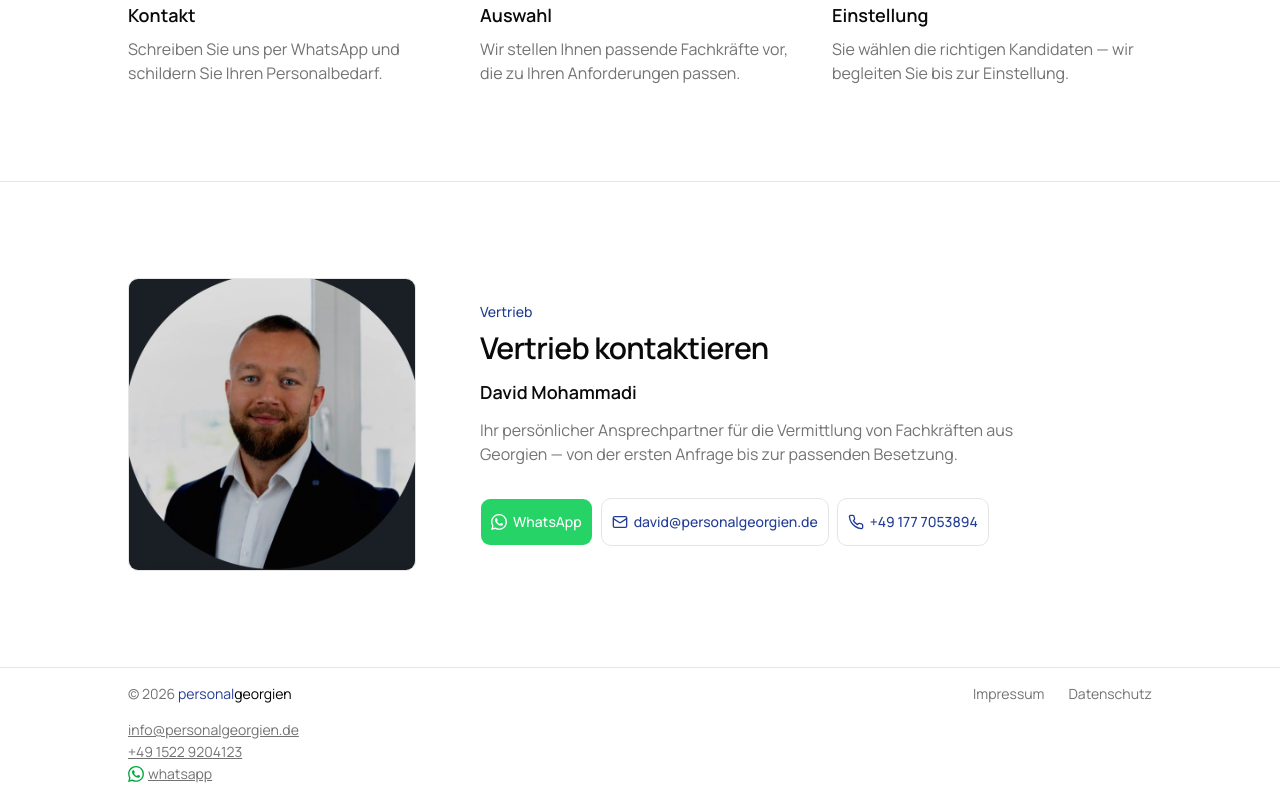
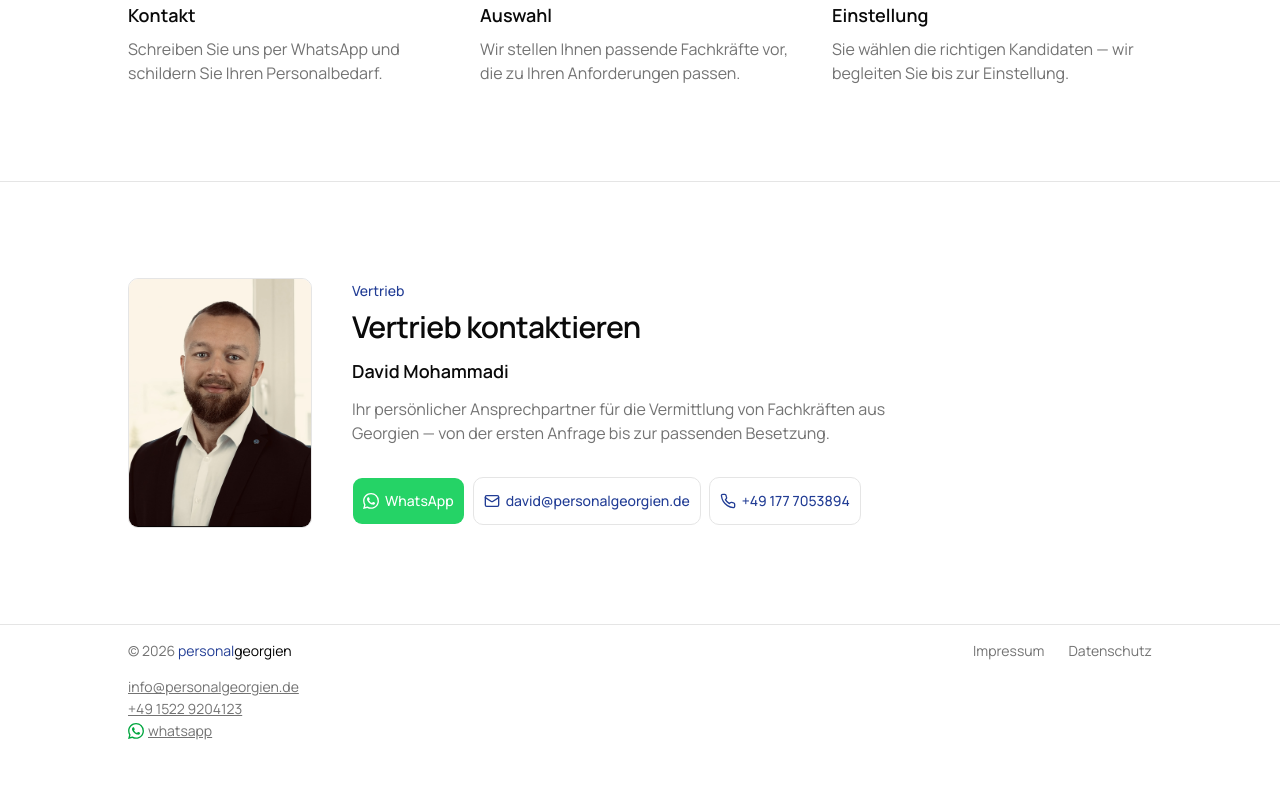
Before and after one commit to 0xCodeMaieutics/lazariways-apps, a Next.js app in the folder apps/personalgeorgien/: page / in a window 1280 px wide. Shown: the part 1488-2288 px from the top of the page. After the commit the page ends 2245 px from the top, so only its background shows below. Built offline with nearby package versions, Linux system fonts and the light colour scheme.

Commit message:
feat: sales new picture + new dimensions

```diff
--- a/apps/personalgeorgien/app/components/sales-contact.tsx
+++ b/apps/personalgeorgien/app/components/sales-contact.tsx
@@ -12,18 +12,24 @@ export function SalesContact() {
       id="vertrieb"
       className="border-t border-border px-6 py-16 lg:px-16 lg:py-24"
     >
-      <div className="mx-auto grid max-w-5xl items-center gap-10 lg:grid-cols-[18rem_1fr] lg:gap-16">
+      <div className="mx-auto flex max-w-5xl flex-col items-center gap-10 lg:flex-row lg:gap-10">
+        <div
+          style={{
+            width: 184,
+            height: 250,
+          }}
+          className="relative mx-auto h-[320px] w-[236px] sm:h-[250px] sm:w-[184px]"
+        >
           <Image
             src={SALES_CONTACT.image}
             alt={`Portrait von ${SALES_CONTACT.name}`}
-          width={647}
-          height={658}
+            fill
             loading="eager"
-          className="mx-auto w-full max-w-xs rounded-lg border border-border object-cover lg:max-w-none"
+            className="mx-auto max-w-[200px] rounded-lg border border-border object-cover lg:max-w-none"
             sizes="(max-width: 1024px) 320px, 288px"
           />
-
-        <div>
+        </div>
+        <div className="flex-1">
           <p className="text-sm font-medium text-primary">
             {SALES_CONTACT.role}
           </p>
```
Also changed, not shown: apps/personalgeorgien/public/david-mohammadi.webp. Lines whose indentation alone changed are shown as unchanged.
